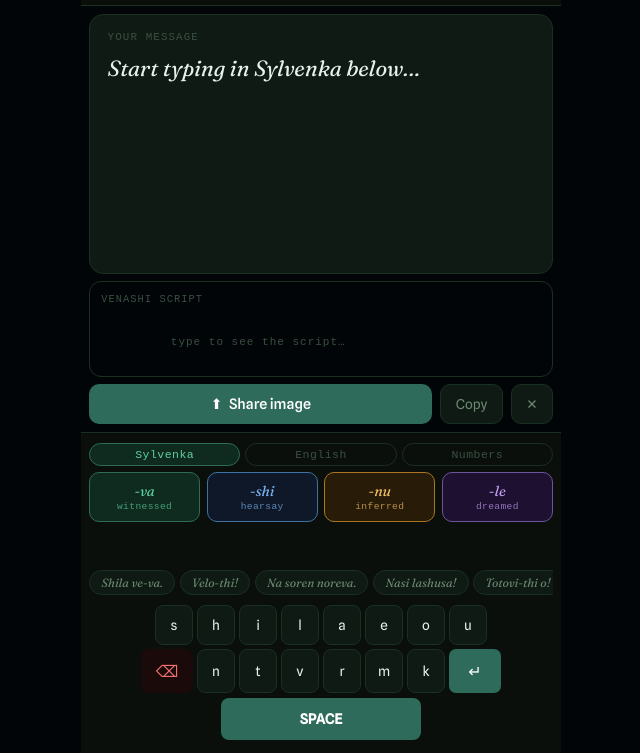
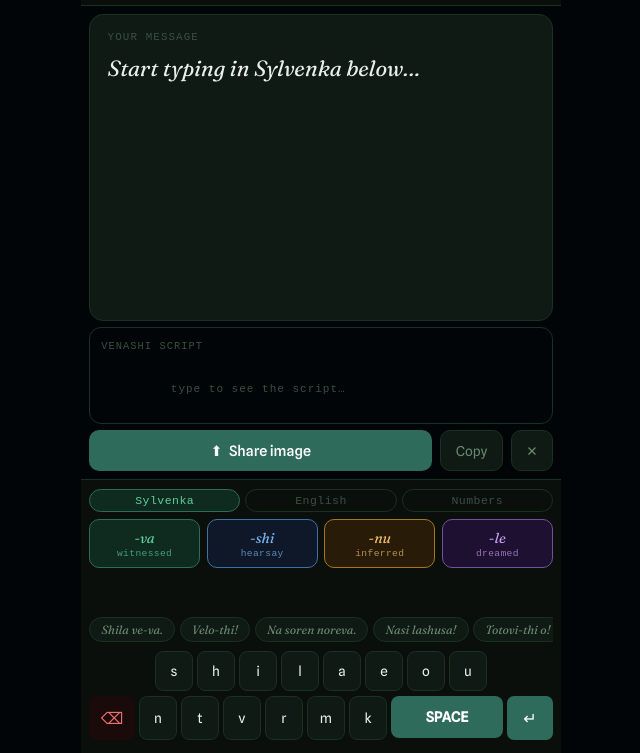
Before and after one commit to surroachl-beep/sylvenka, a website: page public/keyboard/index.html in a window 1280 px wide. Shown: the part 47-800 px from the top of the page, without its empty margins (319-959 px from the left). Drawn offline with Linux system fonts and the light colour scheme.

Commit message:
Space in consonant row

```diff
--- a/public/keyboard/index.html
+++ b/public/keyboard/index.html
@@ -234,8 +234,7 @@ const PHRASES=[
 // ══ KEYBOARDS ════════════════════════════════════════════════
 const KEYS_SYL=[
   ['s','h','i','l','a','e','o','u'],
-  ['⌫','n','t','v','r','m','k','↵'],
-  ['SPACE'],
+  ['⌫','n','t','v','r','m','k','SPACE','↵'],
 ];
 const KEYS_ENG=[
   ['q','w','e','r','t','y','u','i','o','p'],
```
